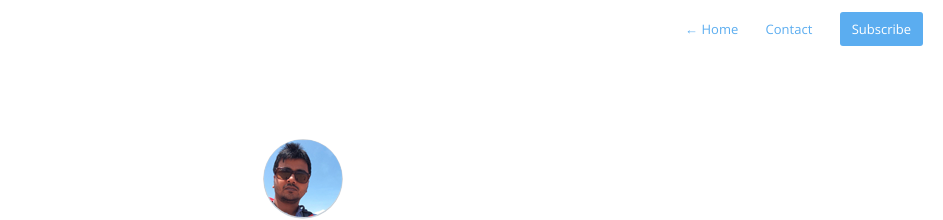
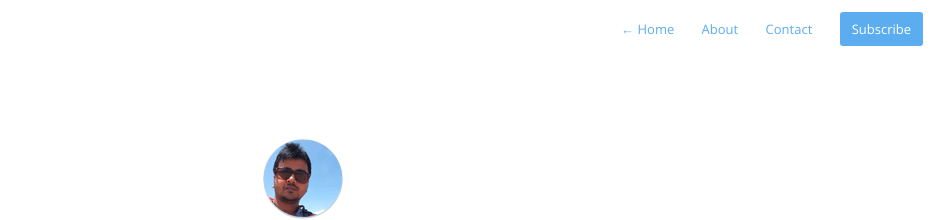
Before and after one commit to thedaydreamer/thedaydreamer.github.io, a Jekyll site: the page built from about.md, in a window 1280 px wide. Shown: the top 220 px of the page, without its empty margins (337-1280 px from the left). Built offline with Jekyll 4.4.1, drawn with Linux system fonts in a browser that asks for light colours; nearby versions of some CDN libraries; Markdown is read by kramdown in place of the engine named in the settings.

Commit message:
Navigation Fixed Again

```diff
--- a/_includes/navigation.html
+++ b/_includes/navigation.html
@@ -3,11 +3,11 @@
         <a href='{{ site.baseurl }}{{ page.about }}'> <span class="arrow">←</span> Home </a>
     {% endif %}
 
-    {% if page.url != "/about/" %}
-        {% if site.aboutPage %}
-            <a href='{{ site.baseurl }}about'>About </a>
-        {% endif %}
+
+    {% if site.aboutPage %}
+        <a href='{{ site.baseurl }}about'>About </a>
     {% endif %}
+
 
     {% if page.url != "/contact/" %}
             <a href='{{ site.baseurl }}contact'>Contact </a>
```
Also changed, not shown: 1 other file.
